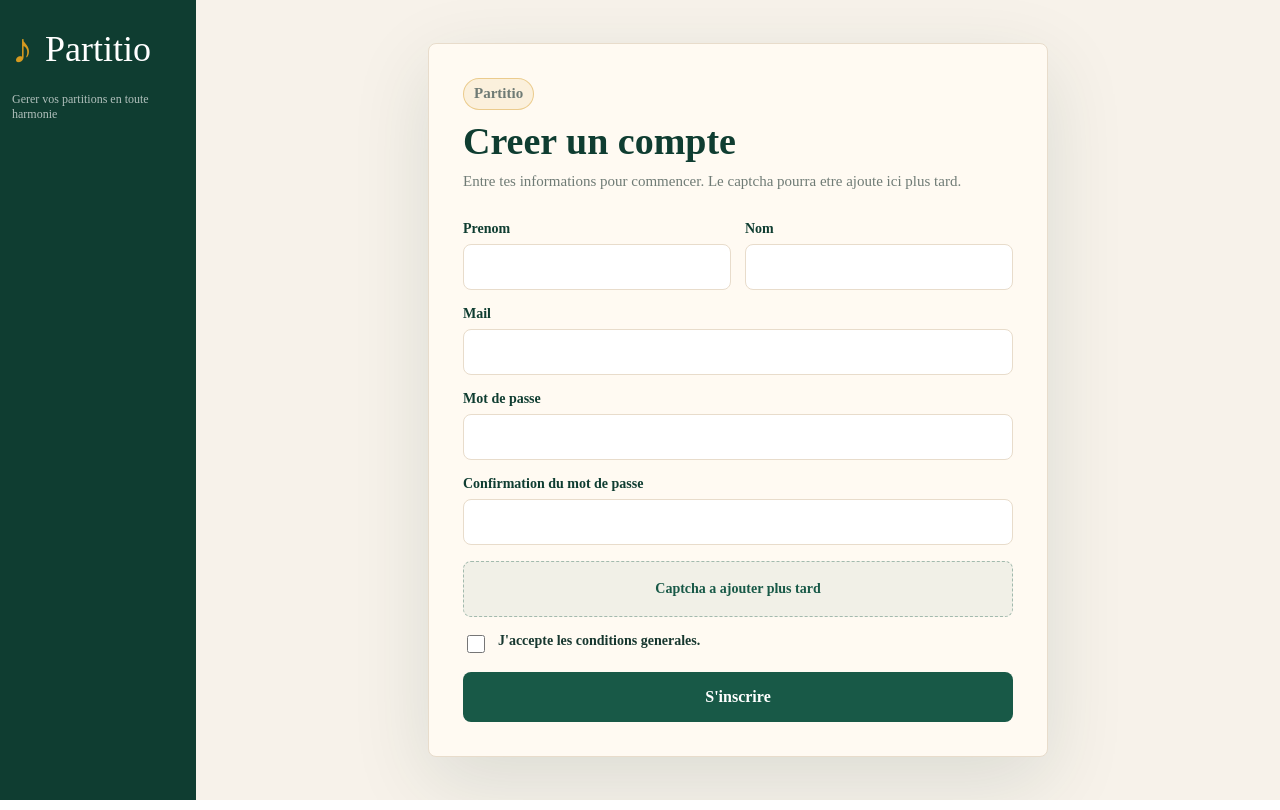
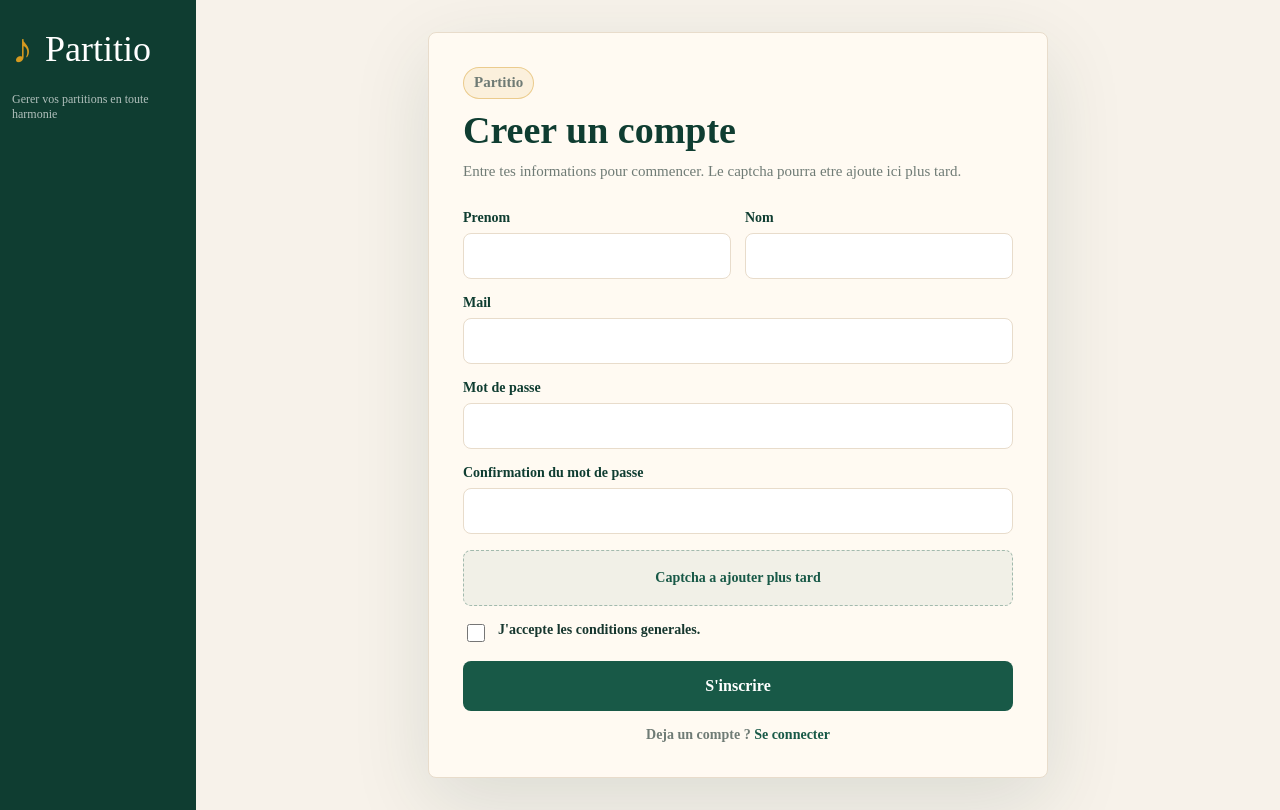
Before and after one commit to EstebanDuf4u/partitio, a React (Vite) app in the folder partitio/: page /signup in a window 1280 px wide. Built offline with nearby package versions, Linux system fonts and the light colour scheme.

Commit message:
link into all

```diff
--- a/partitio/src/components/leftPanel/leftPanel.jsx
+++ b/partitio/src/components/leftPanel/leftPanel.jsx
@@ -1,6 +1,5 @@
 import "./leftPanel.scss"
 import Button from "../button/button";
-import { useState } from "react";
 
 function LeftPanel() {
     return (
@@ -23,7 +22,7 @@ function LeftPanel() {
                     <div className="texteAdmin">
                         <p>Administration</p>
                     </div>
-                    <div class="divider"></div>
+                    <div className="divider"></div>
                 </div>
                 <div className="btnDiv">
                     <Button name="Utilisateurs" imageSrc={"/group.svg"} />
--- a/partitio/src/pages/auth/login.jsx
+++ b/partitio/src/pages/auth/login.jsx
@@ -1,4 +1,5 @@
 import { useMemo, useState } from 'react'
+import { Link, useNavigate } from 'react-router-dom'
 import './login.scss'
 
 const initialForm = {
@@ -7,6 +8,7 @@ const initialForm = {
 }
 
 function Login() {
+    const navigate = useNavigate()
     const [form, setForm] = useState(initialForm)
     const [submitted, setSubmitted] = useState(false)
     const [status, setStatus] = useState({ type: '', message: '' })
@@ -52,6 +54,7 @@ function Login() {
         try {
             const response = await fetch('/api/login', {
                 method: 'POST',
+                credentials: 'same-origin',
                 headers: {
                     'Content-Type': 'application/json',
                 },
@@ -68,10 +71,10 @@ function Login() {
                 return
             }
 
-            alert(`Bienvenue ${data.user.firstName} ${data.user.lastName}`)
             setForm(initialForm)
             setSubmitted(false)
             setStatus({ type: 'success', message: 'Connexion reussie.' })
+            navigate('/dashboard', { replace: true })
         } catch {
             setStatus({ type: 'error', message: 'Impossible de joindre le serveur.' })
         } finally {
@@ -141,6 +144,10 @@ function Login() {
                     <button className="connexion-submit" type="submit" disabled={isSubmitting}>
                         {isSubmitting ? 'Connexion...' : 'Se connecter'}
                     </button>
+
+                    <p className="auth-switch">
+                        Pas encore de compte ? <Link to="/signup">Creer un compte</Link>
+                    </p>
                 </form>
             </section>
         </main>
--- a/partitio/src/pages/auth/login.scss
+++ b/partitio/src/pages/auth/login.scss
@@ -233,6 +233,30 @@ $danger: #c4362e;
   }
 }
 
+.auth-switch {
+  margin: 0;
+  color: $muted;
+  text-align: center;
+  font-size: 14px;
+  font-weight: 700;
+
+  a {
+    color: $green-800;
+    font-weight: 900;
+    text-decoration: none;
+
+    &:hover {
+      color: $green-900;
+      text-decoration: underline;
+    }
+
+    &:focus-visible {
+      outline: 3px solid rgba($green-800, 0.18);
+      outline-offset: 3px;
+    }
+  }
+}
+
 @media (max-width: 760px) {
   .connexion-page {
     grid-template-columns: 1fr;
--- a/partitio/src/pages/auth/signup.jsx
+++ b/partitio/src/pages/auth/signup.jsx
@@ -1,4 +1,5 @@
 import { useMemo, useState } from 'react'
+import { Link } from 'react-router-dom'
 import './signup.scss'
 
 const initialForm = {
@@ -218,6 +219,10 @@ function SignUp() {
           <button className="signup-submit" type="submit" disabled={isSubmitting}>
             {isSubmitting ? 'Inscription...' : "S'inscrire"}
           </button>
+
+          <p className="auth-switch">
+            Deja un compte ? <Link to="/login">Se connecter</Link>
+          </p>
         </form>
       </section>
     </main>
--- a/partitio/src/pages/auth/signup.scss
+++ b/partitio/src/pages/auth/signup.scss
@@ -233,6 +233,30 @@ $danger: #c4362e;
   }
 }
 
+.auth-switch {
+  margin: 0;
+  color: $muted;
+  text-align: center;
+  font-size: 14px;
+  font-weight: 700;
+
+  a {
+    color: $green-800;
+    font-weight: 900;
+    text-decoration: none;
+
+    &:hover {
+      color: $green-900;
+      text-decoration: underline;
+    }
+
+    &:focus-visible {
+      outline: 3px solid rgba($green-800, 0.18);
+      outline-offset: 3px;
+    }
+  }
+}
+
 @media (max-width: 760px) {
   .signup-page {
     grid-template-columns: 1fr;
--- a/partitio/src/pages/dashboard/dashboard.jsx
+++ b/partitio/src/pages/dashboard/dashboard.jsx
@@ -1,17 +1,55 @@
 import "./dashboard.scss";
+import { useEffect, useState } from "react";
+import { useNavigate } from "react-router-dom";
 import LeftPanel from "../../components/leftPanel/leftPanel";
 import Nbre from "../../components/nbres/nbre";
 import Morceau from "../../components/morceau/morceau";
 import Ensemble from "../../components/ensemble/ensemble";
 
 function Dashboard() {
+    const navigate = useNavigate();
+    const [user, setUser] = useState(null);
+    const [isLoading, setIsLoading] = useState(true);
+
+    useEffect(() => {
+        async function loadUser() {
+            try {
+                const response = await fetch("/api/me", {
+                    credentials: "same-origin",
+                });
+
+                if (!response.ok) {
+                    navigate("/login", { replace: true });
+                    return;
+                }
+
+                const data = await response.json();
+                setUser(data.user);
+            } catch {
+                navigate("/login", { replace: true });
+            } finally {
+                setIsLoading(false);
+            }
+        }
+
+        loadUser();
+    }, [navigate]);
+
+    if (isLoading) {
+        return null;
+    }
+
+    if (!user) {
+        return null;
+    }
+
     return (
         <div className="all">
             <LeftPanel />
             <div className="panneauDroite">
                 <div className="top">
                     <div className="texte">
-                        <p className="textePrenom">Bonjour Prenom!</p>
+                        <p className="textePrenom">Bonjour {user.firstName} {user.lastName}!</p>
                         <p>Voici un aperçu de votre activité.</p>
                     </div>
                     <div className="recherche">
```
